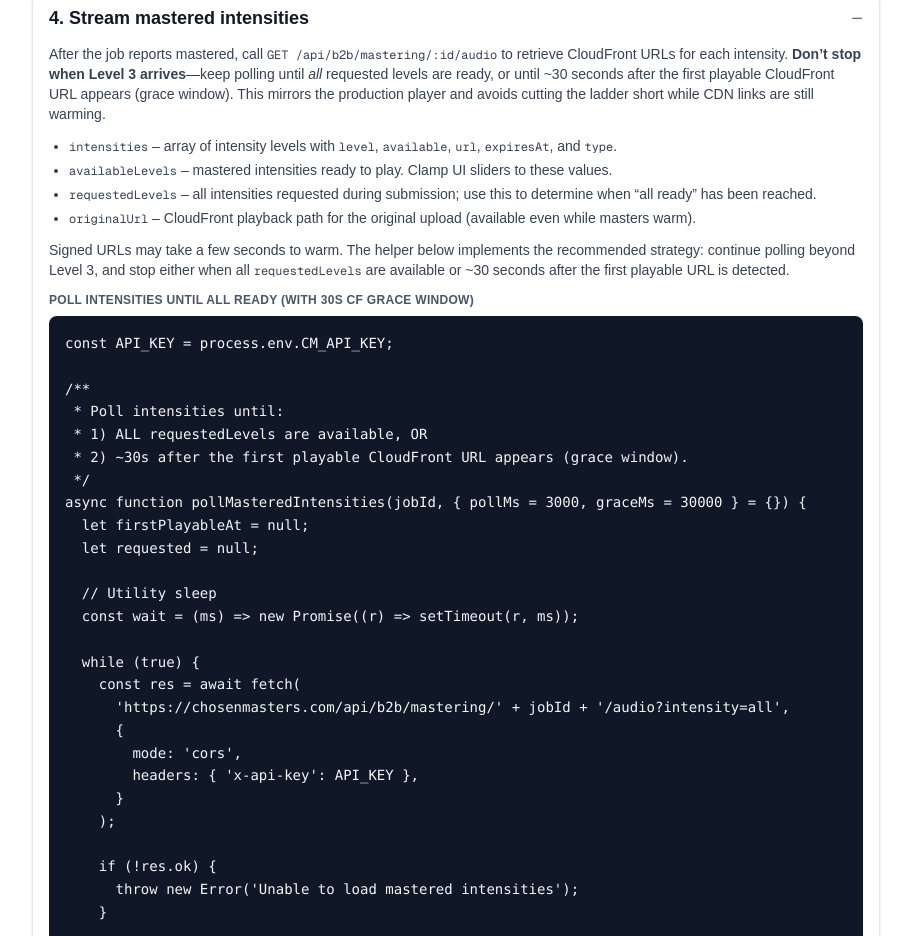
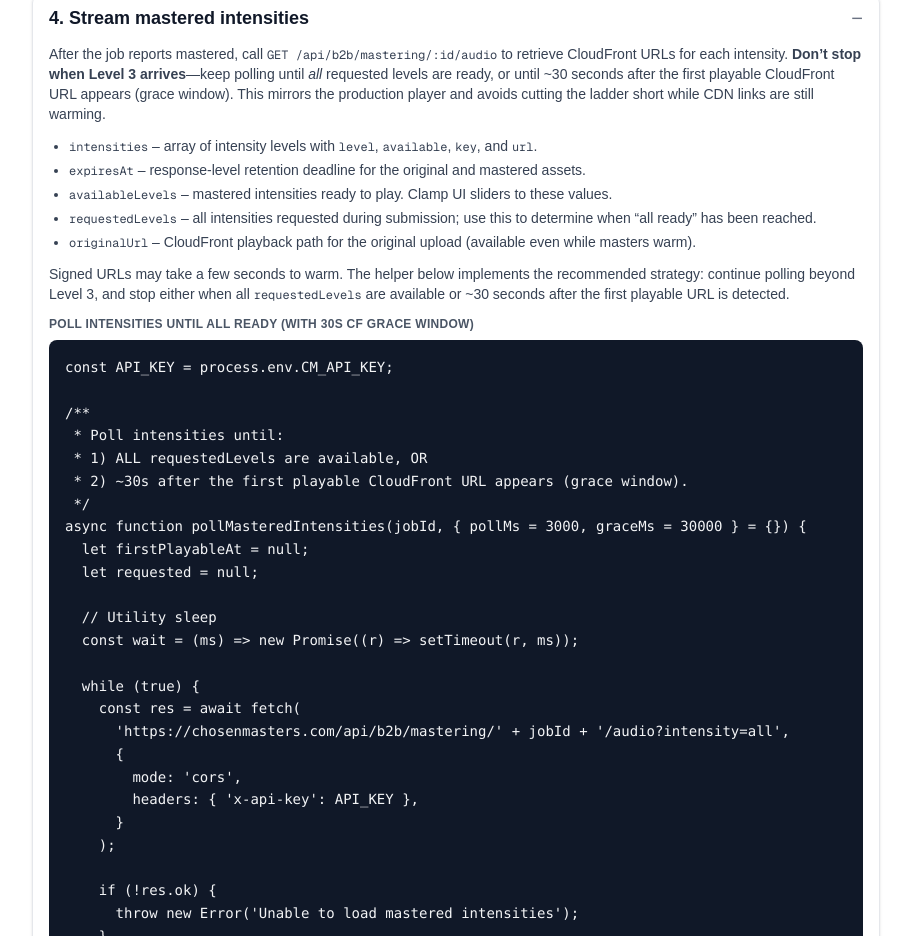
Before and after one commit to 3lonious/chosenmasters-mastering-api-demo, a Next.js app: page /mastering-docs in a window 1280 px wide. Shown: the part 4018-4954 px from the top of the page, without its empty margins (184-1095 px from the left). Built offline with nearby package versions, Linux system fonts and the light colour scheme.

Commit message:
clean docs

```diff
--- a/app/mastering-docs/page.js
+++ b/app/mastering-docs/page.js
@@ -463,9 +463,12 @@ NEXT_PUBLIC_MASTERING_CLOUDFRONT_URL=https://d2ojxa09qsr6gy.cloudfront.net`}
             intensity levels with{" "}
             <span className="font-mono text-xs">level</span>,{" "}
             <span className="font-mono text-xs">available</span>,{" "}
-            <span className="font-mono text-xs">url</span>,{" "}
-            <span className="font-mono text-xs">expiresAt</span>, and{" "}
-            <span className="font-mono text-xs">type</span>.
+            <span className="font-mono text-xs">key</span>, and{" "}
+            <span className="font-mono text-xs">url</span>.
+          </li>
+          <li>
+            <span className="font-mono text-xs">expiresAt</span> – response-level
+            retention deadline for the original and mastered assets.
           </li>
           <li>
             <span className="font-mono text-xs">availableLevels</span> –
```
